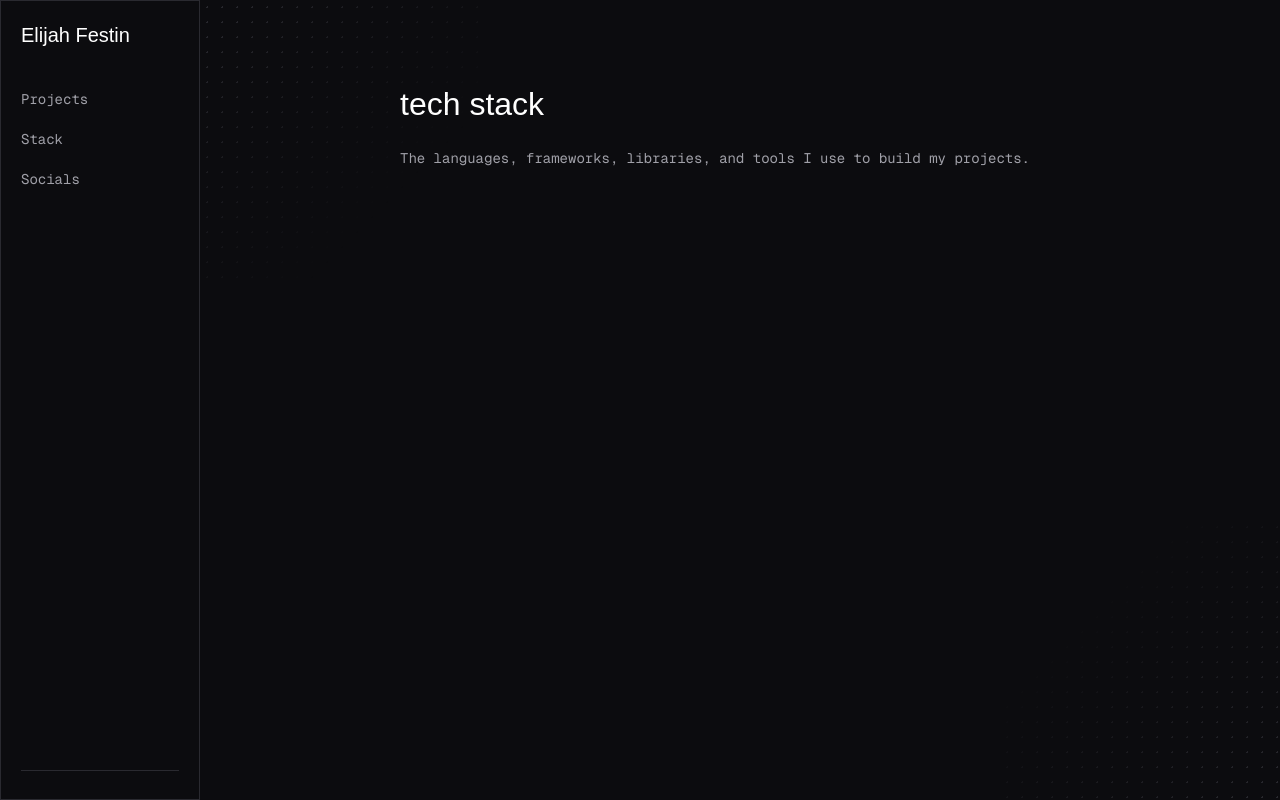
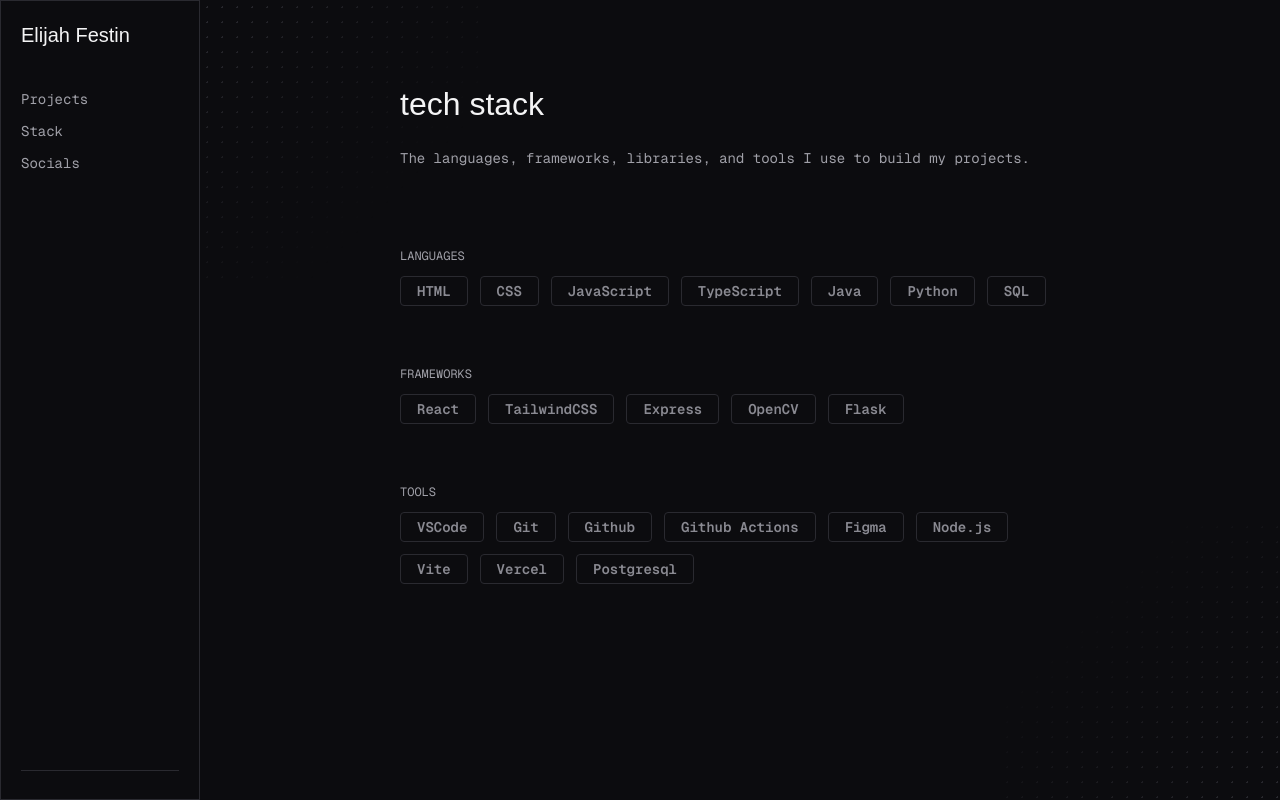
Before and after one commit to eli-fstn/portfolio, a React (Vite) app: page /tech-stack in a window 1280 px wide. Built offline with nearby package versions, Linux system fonts and the light colour scheme; a web font is replaced by a local one.

Commit message:
feat: added carousel for images of project in dashboard + content in other pages

```diff
--- a/src/components/layout/Sidebar.tsx
+++ b/src/components/layout/Sidebar.tsx
@@ -6,20 +6,20 @@
 
       {/* Name - Navigate to Dashboard */}
       <div className="">
-        <Link to="/" className="text-white font-pixel text-xl transition duration-200 hover:text-[#a0a0a8]">Elijah Festin</Link>
+        <Link to="/" className="text-[#f4f4f5] font-pixel text-xl transition duration-200 hover:text-[#a0a0a8]">Elijah Festin</Link>
       </div>
 
       {/* Routes */}
-      <div className="flex flex-col gap-5 text-[#a0a0a8] mt-10 text-sm font-mono">
-        <Link to="/projects" className="inline-flex w-fit items-center transition duration-200 hover:text-white hover:translate-x-1.5">
+      <div className="flex flex-col gap-3 text-[#a0a0a8] mt-10 text-sm font-mono">
+        <Link to="/projects" className="inline-flex w-fit items-center transition duration-200 hover:text-[#f4f4f5] hover:translate-x-1.5">
           Projects
         </Link>
 
-        <Link to="/tech-stack" className="inline-flex w-fit items-center transition duration-200 hover:text-white hover:translate-x-1.5">
+        <Link to="/tech-stack" className="inline-flex w-fit items-center transition duration-200 hover:text-[#f4f4f5] hover:translate-x-1.5">
           Stack
         </Link>
 
-        <Link to="/socials" className="inline-flex w-fit items-center transition duration-200 hover:text-white hover:translate-x-1.5">
+        <Link to="/socials" className="inline-flex w-fit items-center transition duration-200 hover:text-[#f4f4f5] hover:translate-x-1.5">
           Socials
         </Link>
       </div>
--- a/src/components/ui/Boxes.tsx
+++ b/src/components/ui/Boxes.tsx
@@ -7,7 +7,7 @@
 
 function Boxes({ text, typography, dimensions, designs}: BoxProps) {
   return (
-    <div className={`bg-[#0c0c0f] border border-[#2a2a30] font-mono text-[#a0a0a8] transition duration-150 hover:scale-105 cursor-pointer hover:text-white ${typography} ${dimensions} ${designs}`}>
+    <div className={`bg-[#0c0c0f] border border-[#2a2a30] font-mono text-[#8a8a92] transition duration-150 hover:scale-105 cursor-pointer hover:text-[#f4f4f5] ${typography} ${dimensions} ${designs}`}>
       {text}
     </div>
   )
--- a/src/components/ui/PixelTransition.tsx
+++ b/src/components/ui/PixelTransition.tsx
@@ -119,7 +119,7 @@
       className={`
         ${className}
         bg-[#222]
-        text-white
+        text-[#f4f4f5]
         rounded-md
         w-75
         max-w-full
--- a/src/components/ui/ProjectCard.tsx
+++ b/src/components/ui/ProjectCard.tsx
@@ -17,6 +17,7 @@
   const sectionRef = useRef<HTMLDivElement | null>(null);
 
   useEffect(() => {
+    window.scrollTo(0, 0);
     const root = sectionRef.current;
     if (!root) return;
 
@@ -51,8 +52,8 @@
           </div>
           <div className="mt-5">
             <div className="flex justify-between items-center">
-              <p className="font-pixel font-bold text-white text-[1.5rem]">{item.title}</p>
-              <p className="font-pixel font-bold text-[#a0a0a8] text-sm">{item.type}</p>
+              <p className="font-pixel font-bold text-[#f4f4f5] text-[1.5rem]">{item.title}</p>
+              <p className="font-pixel font-bold text-[#8a8a92] text-sm">{item.type}</p>
             </div>
             <div className="flex flex-row flex-wrap gap-1 my-1">
               {item.stack.map((s, j) => (
--- /dev/null
+++ b/src/data/techStack.tsx
@@ -0,0 +1,15 @@
+export interface TechStack {
+  languages: string[];
+  frameworks: string[];
+  tools: string[];
+}
+
+const techStack: TechStack = {
+  languages: ["HTML", "CSS", "JavaScript", "TypeScript", "Java", "Python", "SQL"],
+  frameworks: ["React", "TailwindCSS", "Express", "OpenCV", "Flask"],
+  tools: ["VSCode", "Git", "Github", "Github Actions", "Figma", "Node.js", "Vite", "Vercel", "Postgresql"],
+};
+
+export function getTechStack(): TechStack {
+  return techStack;
+}
--- a/src/pages/Dashboard.tsx
+++ b/src/pages/Dashboard.tsx
@@ -11,13 +11,11 @@
 import kabsupanion from "../assets/projects/kabsupanion/Kabsupanion.png";
 import echo from "../assets/projects/echo-gwa-calculator/Echo.png";
 import CoverflowCarousel from "../components/ui/CoverflowCarousel";
+import { getTechStack } from "../data/techStack";
 
 function Dashboard() {
   const sectionRef = useRef<HTMLDivElement | null>(null);
-
-  const languages = ["HTML", "CSS", "JavaScript", "TypeScript", "Java", "Python", "SQL"];
-  const frameworks = ["React", "TailwindCSS", "Express", "OpenCV", "Flask"]
-  const tools = ["VSCode", "Git", "Github", "Github Actions", "Figma", "Node.js", "Vite", "Vercel", "Postgresql"]
+  const { languages, frameworks, tools } = getTechStack();
 
   const projects = [
     { image: kabsupanion, title: "Kabsupanion", description: "A section-based student portal designed to organize academic tasks, schedules, and collaborative study materials." },
@@ -25,6 +23,7 @@
   ];
 
   useEffect(() => {
+    window.scrollTo(0, 0);
     const root = sectionRef.current;
     if (!root) return;
 
@@ -103,7 +102,7 @@
                   />
                 }
                 gridSize={10}
-                pixelColor="#ffffff"
+                pixelColor="#f4f4f5"
                 once={false}
                 animationStepDuration={0.3}
                 className="custom-pixel-card"
@@ -113,7 +112,7 @@
             {/* Information */}
             <div className="flex flex-col items-start justify-center">
               <div>
-                <p className="font-bold font-pixel text-white text-[2rem] flex flex-row items-center">
+                <p className="font-bold font-pixel text-[#f4f4f5] text-[2rem] flex flex-row items-center">
                   Elijah Festin
                   <span className="ml-1">
                     <BadgeCheck
@@ -131,26 +130,26 @@
                   Cavite, Philippines
                 </p>
 
-                <p className="font-medium my-2 text-white font-mono">
+                <p className="font-medium my-2 text-[#f4f4f5] font-mono">
                   BSCS Student <span className="font-light text-[#a0a0a8]">|</span> Aspiring Software Engineer
                 </p>
               </div>
 
               {/* Links */}
               <div className="flex flex-row gap-5 cursor-pointer">
-                <a href="https://github.com/eli-fstn" target="_blank" rel="noreferrer" className="flex items-center font-mono text-xs text-[#a0a0a8] transition duration-200 hover:text-white">
+                <a href="https://github.com/eli-fstn" target="_blank" rel="noreferrer" className="flex items-center font-mono text-xs text-[#8a8a92] transition duration-200 hover:text-[#f4f4f5]">
                   github
                   <span>
                     <ArrowUpRight size={15} className="ml-1"/>
                   </span>
                 </a>
-                <a href="https://web.facebook.com/itz.thelijah/" target="_blank" rel="noreferrer" className="flex items-center font-mono text-xs text-[#a0a0a8] transition duration-200 hover:text-white">
+                <a href="https://web.facebook.com/itz.thelijah/" target="_blank" rel="noreferrer" className="flex items-center font-mono text-xs text-[#8a8a92] transition duration-200 hover:text-[#f4f4f5]">
                   facebook
                   <span>
                     <ArrowUpRight size={15} className="ml-1"/>
                   </span>
                 </a>
-                <a href="https://www.instagram.com/e.fstn_/" target="_blank" rel="noreferrer" className="flex items-center font-mono text-xs text-[#a0a0a8] transition duration-200 hover:text-white">
+                <a href="https://www.instagram.com/e.fstn_/" target="_blank" rel="noreferrer" className="flex items-center font-mono text-xs text-[#8a8a92] transition duration-200 hover:text-[#f4f4f5]">
                   instagram
                   <span>
                     <ArrowUpRight size={15} className="ml-1"/>
@@ -167,14 +166,14 @@
           {/* About Me */}
           <div className="">
             <p className="animate-on-scroll font-pixel text-md text-[#a0a0a8]">01 — about me</p>
-            <p className="animate-on-scroll text-sm font-mono text-white mt-5">I'm a second-year Bachelor of Science in Computer Science student at Cavite State University – Imus Campus, with a passion for software development and building practical applications. I'm continuously learning and improving my skills in web development while aspiring to become a Software Engineer.</p>
+            <p className="animate-on-scroll text-sm font-mono text-[#f4f4f5] mt-5">I'm a second-year Bachelor of Science in Computer Science student at Cavite State University – Imus Campus, with a passion for software development and building practical applications. I'm continuously learning and improving my skills in web development while aspiring to become a Software Engineer.</p>
           </div>
 
           {/* Stack*/}
           <div className="">
             <div className="flex justify-between">
               <p className="animate-on-scroll font-pixel text-md text-[#a0a0a8]">02 — tech stack</p>
-              <Link to="/tech-stack" className="animate-on-scroll text-md font-pixel text-[#a0a0a8] font-medium flex flex-row items-center cursor-pointer transition duration-200 hover:translate-x-1 hover:text-white">
+              <Link to="/tech-stack" className="animate-on-scroll text-md font-pixel text-[#8a8a92] font-medium flex flex-row items-center cursor-pointer transition duration-200 hover:translate-x-1 hover:text-[#f4f4f5]">
                 VIEW STACK
                 <ArrowRight
                   size={10}
@@ -219,7 +218,7 @@
           <div className="">
             <div className="flex justify-between">
               <p className="animate-on-scroll font-pixel text-md text-[#a0a0a8]">03 — projects</p>
-              <Link to="/projects" className="animate-on-scroll text-md font-pixel text-[#a0a0a8] font-medium flex flex-row items-center cursor-pointer transition duration-200 hover:translate-x-1 hover:text-white">
+              <Link to="/projects" className="animate-on-scroll text-md font-pixel text-[#8a8a92] font-medium flex flex-row items-center cursor-pointer transition duration-200 hover:translate-x-1 hover:text-[#f4f4f5]">
                 ALL PROJECTS
                 <ArrowRight
                   size={10}
@@ -236,7 +235,7 @@
           <div className="">
             <p className="animate-on-scroll font-pixel text-md text-[#a0a0a8]">04 — github</p>
 
-            <div className="animate-on-scroll flex justify-center items-center mt-5 text-[#a0a0a8] [&_svg]:overflow-visible">
+            <div className="animate-on-scroll flex justify-center items-center mt-5 text-[#8a8a92] [&_svg]:overflow-visible">
               <a href="https://github.com/eli-fstn" target="_blank">
                 <GitHubCalendar
                   username="eli-fstn"
--- a/src/pages/Projects.tsx
+++ b/src/pages/Projects.tsx
@@ -85,7 +85,7 @@
 
         {/* Header */}
         <div className="animate-on-scroll flex flex-col gap-5">
-          <p className="text-white font-pixel text-[2rem]">projects</p>
+          <p className="text-[#f4f4f5] font-pixel text-[2rem]">projects</p>
           <p className="text-[#a0a0a8] text-sm font-mono">A collection of applications and projects I've built while learning and developing my skills.</p>
         </div>
 
--- a/src/pages/Socials.tsx
+++ b/src/pages/Socials.tsx
@@ -36,7 +36,7 @@
 
         {/* Header */}
         <div className="flex flex-col gap-5">
-          <p className="text-white font-pixel text-[2rem]">socials</p>
+          <p className="text-[#f4f4f5] font-pixel text-[2rem]">socials</p>
           <p className="text-[#a0a0a8] text-sm font-mono">Find me online and connect with me through my social platforms.</p>
         </div>
 
--- a/src/pages/TechStack.tsx
+++ b/src/pages/TechStack.tsx
@@ -1,8 +1,37 @@
 import Sidebar from "../components/layout/Sidebar"
+import { useEffect, useRef } from "react"
+import { getTechStack } from "../data/techStack";
+import Boxes from "../components/ui/Boxes";
 
 function TechStack() {
+  const sectionRef = useRef<HTMLDivElement | null>(null);
+  const { languages, frameworks, tools } = getTechStack();
+
+  useEffect(() => {
+    window.scrollTo(0, 0);
+    const root = sectionRef.current;
+    if (!root) return;
+
+    const observer = new IntersectionObserver(
+      (entries) => {
+        entries.forEach((entry) => {
+          if (entry.isIntersecting) {
+            entry.target.classList.add("visible");
+            observer.unobserve(entry.target);
+          }
+        });
+      },
+      { threshold: 0.5 }
+    );
+
+    const elements = root.querySelectorAll(".animate-on-scroll");
+    elements.forEach((el) => observer.observe(el));
+
+    return () => observer.disconnect();
+  }, []);
+
   return (
-    <div className="bg-[#0c0c0f] min-h-screen flex">
+    <div ref={sectionRef} className="bg-[#0c0c0f] min-h-screen flex">
 
       {/* SIDEBAR */}
       <Sidebar />
@@ -35,11 +64,58 @@
         />
 
         {/* Header */}
-        <div className="flex flex-col gap-5">
-          <p className="text-white font-pixel text-[2rem]">tech stack</p>
+        <div className="animate-on-scroll flex flex-col gap-5">
+          <p className="text-[#f4f4f5] font-pixel text-[2rem]">tech stack</p>
           <p className="text-[#a0a0a8] text-sm font-mono">The languages, frameworks, libraries, and tools I use to build my projects.</p>
         </div>
 
+        {/* Main Content */}
+        <div className="mt-20 flex flex-col gap-15">
+          <div className="animate-on-scroll">
+            <p className="text-[#a0a0a8] font-mono text-xs uppercase">Languages</p>
+            <div className="flex flex-row flex-wrap gap-3 mt-3">
+              {languages.map((language, i) => (
+                <Boxes
+                  key={i}
+                  text={language}
+                  typography="text-sm"
+                  dimensions="px-4 py-1"
+                  designs="rounded font-semibold"
+                />
+              ))}
+            </div>
+          </div>
+
+          <div className="animate-on-scroll">
+            <p className="text-[#a0a0a8] font-mono text-xs uppercase">Frameworks</p>
+            <div className="flex flex-row flex-wrap gap-3 mt-3">
+              {frameworks.map((framework, i) => (
+                <Boxes
+                  key={i}
+                  text={framework}
+                  typography="text-sm"
+                  dimensions="px-4 py-1"
+                  designs="rounded font-semibold"
+                />
+              ))}
+            </div>
+          </div>
+
+          <div className="animate-on-scroll">
+            <p className="text-[#a0a0a8] font-mono text-xs uppercase">Tools</p>
+            <div className="flex flex-row flex-wrap gap-3 mt-3">
+              {tools.map((tool, i) => (
+                <Boxes
+                  key={i}
+                  text={tool}
+                  typography="text-sm"
+                  dimensions="px-4 py-1"
+                  designs="rounded font-semibold"
+                />
+              ))}
+            </div>
+          </div>
+        </div>
       </div>
     </div>
   )
```
Also changed, not shown: src/components/ui/CoverflowCarousel.tsx (+4 -4 lines).
